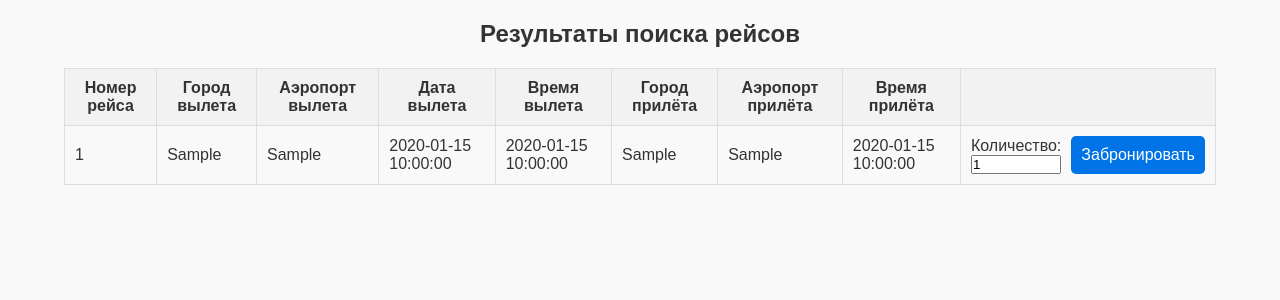
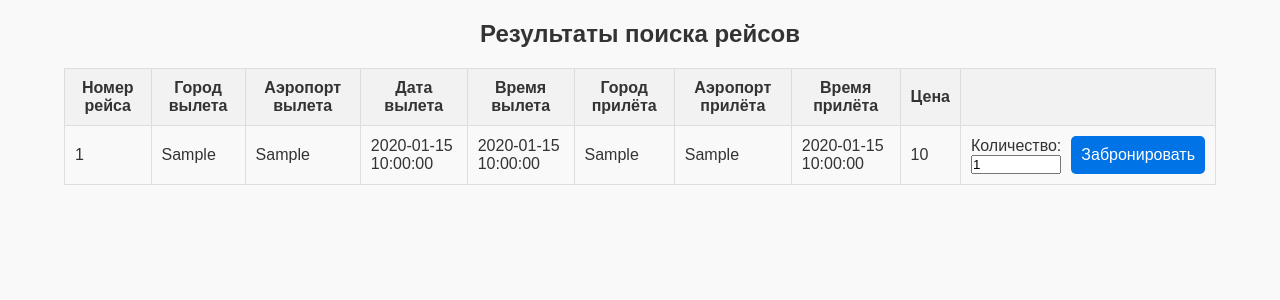
Before and after one commit to Ho1j/DB_course_project, a Flask app: template app/blueprints/bp_search/templates/tickets-search-results.html in a window 1280 px wide. Shown: the part 80-380 px from the top of the page. Run offline with Flask 3, Linux system fonts and the light colour scheme; the template is opened without the code that fills it: most values are stand-ins (such as "Sample title", 1, 10 or a date in 2020).

Commit message:
вывод стоимости билета

```diff
--- a/app/blueprints/bp_search/templates/tickets-search-results.html
+++ b/app/blueprints/bp_search/templates/tickets-search-results.html
@@ -44,6 +44,7 @@
                         <th>Город прилёта</th>
                         <th>Аэропорт прилёта</th>
                         <th>Время прилёта</th>
+                        <th>Цена</th>
                         <th></th>
                     </tr>
                 </thead>
@@ -58,6 +59,7 @@
                             <td>{{ flight['arrival_city'] }}</td>
                             <td>{{ flight['arrival_airport'] }}</td>
                             <td>{{ flight['arrival_time'] }}</td>
+                            <td>{{ flight['ticket_price'] }}</td>
                             <td>
                                 <form class="booking-form" action="{{ url_for('bp_booking.tickets_booking') }}" method="POST">
                                     <div class="booking-quantity">
@@ -65,8 +67,6 @@
                                         <input type="number" id="quantity" name="quantity" min="1" max="10" value="1">
                                     </div>
                                     <input type="hidden" name="schedule_id" value="{{ flight['schedule_id'] }}">
-                                    <input type="hidden" name="flight_number" value="{{ flight['flight_number'] }}">
-                                    <input type="hidden" name="flight_date" value="{{ flight['departure_date'] }}">
                                     <button type="submit" class="book-button">Забронировать</button>
                                 </form>
                             </td>
```
